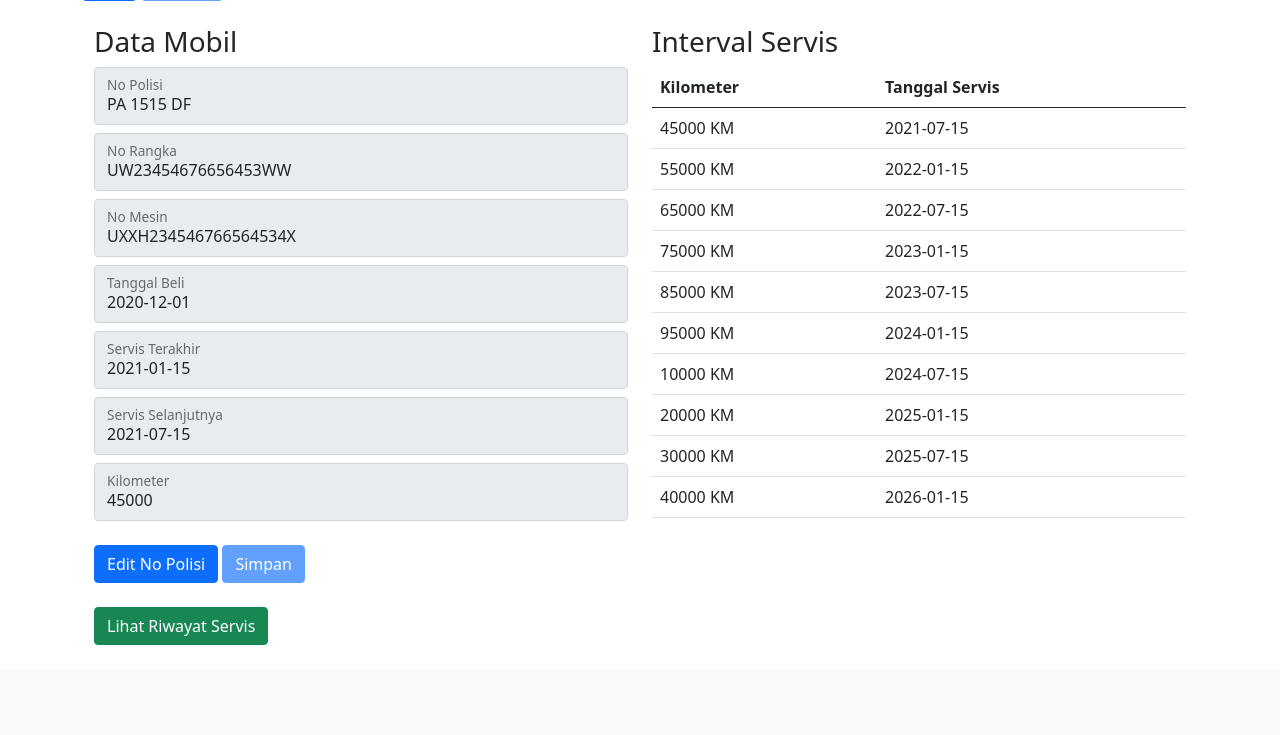
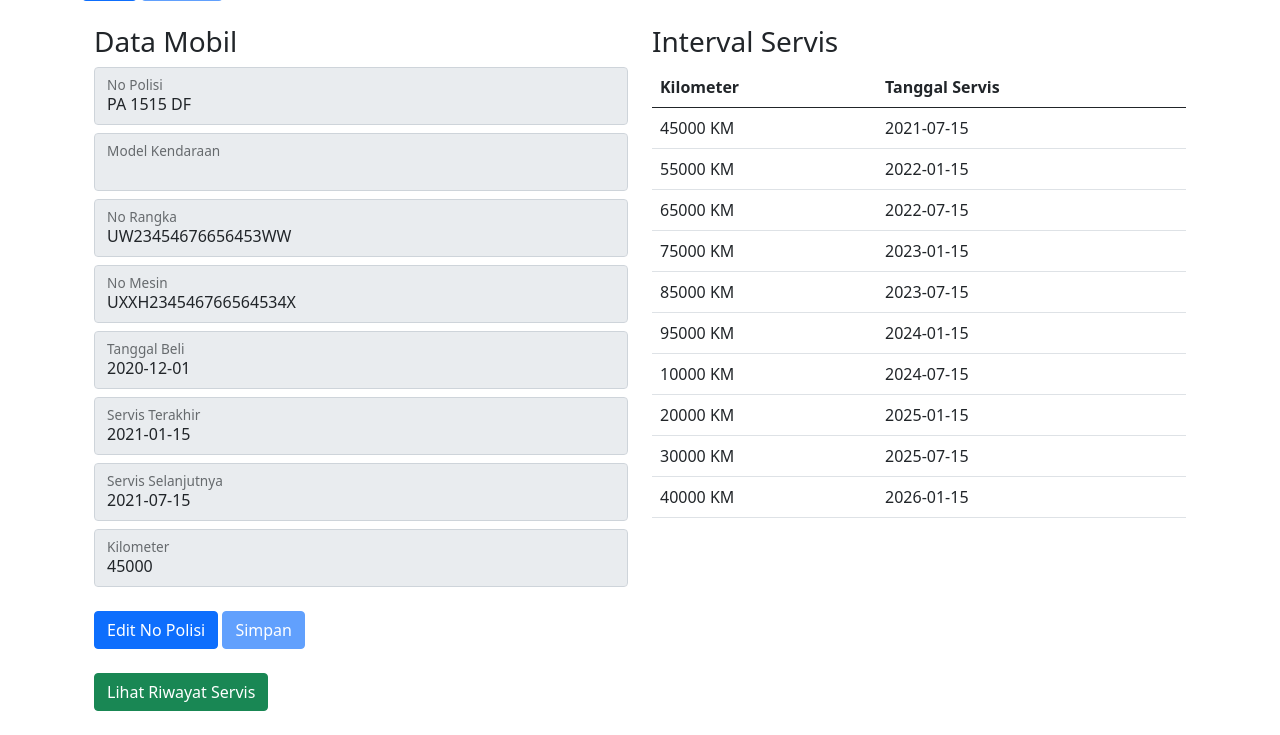
Before and after one commit to jerichosiahaya/rsa-web, a PHP site: page /detail.php?id=2&noRangka=UW23454676656453WW in a window 1280 px wide. Shown: the part 319-1054 px from the top of the page. Before the commit the page ends 964 px from the top, so only its background shows below. Run offline with PHP 8.4, Linux system fonts and the light colour scheme; data comes from the database, SQL or seed files in the repository; data that the repository does not hold is empty; some libraries are stand-ins or nearby versions.

Commit message:
Add files via upload

```diff
--- a/detail.php
+++ b/detail.php
@@ -4,7 +4,7 @@ global $id, $noRangka;
 $id = $_GET['id'];
 $noRangka = $_GET['noRangka'];
 $result = mysqli_query($conn, "select nama, alamat, telepon, noPolisi, noMesin, deliveryDate, detail_servis.noRangka, detail_servis.kilometer, tglServisTerakhir, tglServisSelanjutnya from pelanggan, mobil, detail_servis where pelanggan.id = $id and mobil.noRangka = '$noRangka' and mobil.noRangka = detail_servis.noRangka ORDER BY tglServisSelanjutnya ASC");
-
+//tambahkan model di dalam query
 
 ?>
 
@@ -29,6 +29,7 @@ $result = mysqli_query($conn, "select nama, alamat, telepon, noPolisi, noMesin,
             $alamat = $user_data['alamat'];
             $telepon = $user_data['telepon'];
             $noPolisi = $user_data['noPolisi'];
+            //$model = $user_data['model'];
             $noMesin = $user_data['noMesin'];
             $tglBeli = $user_data['deliveryDate'];
             $tglServisTerakhir = $user_data['tglServisTerakhir'];
@@ -88,6 +89,10 @@ $result = mysqli_query($conn, "select nama, alamat, telepon, noPolisi, noMesin,
                     <form class="form-floating mt-2">
                         <input type="text" class="form-control" id="noPolisi" value="<?php echo $noPolisi ?>" disabled>
                         <label for="floatingInputValue">No Polisi</label>
+                    </form>
+                    <form class="form-floating mt-2">
+                        <input type="text" class="form-control" id="model" value="<?php echo $model ?>" disabled>
+                        <label for="floatingInputValue">Model Kendaraan</label>
                     </form>
                     <form class="form-floating mt-2">
                         <input type="text" class="form-control" id="noRangka" value="<?php echo $noRangka ?>" disabled>
@@ -248,11 +253,12 @@ $result = mysqli_query($conn, "select nama, alamat, telepon, noPolisi, noMesin,
                 $("#noPolisi").attr("disabled", "disabled");
                 var noRangka = '<?php echo $noRangka ?>';
                 var noMesin = $('#noMesin').val();
+                var model = $('#model').val();
                 var noPolisi = $('#noPolisi').val();
                 var deliveryDate = $('#deliveryDate').val();
                 var id = '<?php echo $id ?>';
 
-                if (noRangka != "" & noMesin != "" && noPolisi != "" && deliveryDate != "") {
+                if (noRangka != "" & noMesin != "" && model != "" && noPolisi != "" && deliveryDate != "") {
                     $.ajax({
                         type: "POST",
                         url: "detail_edit_mobil_proses.php",
@@ -260,6 +266,7 @@ $result = mysqli_query($conn, "select nama, alamat, telepon, noPolisi, noMesin,
                         data: {
                             'noRangka': noRangka,
                             'noMesin': noMesin,
+                            'model' : model,
                             'noPolisi': noPolisi,
                             'deliveryDate': deliveryDate,
                             'id': id
--- a/detail_edit_mobil_proses.php
+++ b/detail_edit_mobil_proses.php
@@ -2,6 +2,7 @@
 include_once("include/config.php");
 
 $noRangka = $_POST['noRangka'];
+$model = $_POST['model'];
 $noMesin = $_POST['noMesin'];
 $noPolisi = $_POST['noPolisi'];
 $deliveryDate = $_POST['deliveryDate'];
@@ -9,6 +10,7 @@ $id = $_POST['id'];
 
 
 $sql = "update mobil set noMesin = '$noMesin',
+model = '$model',
 noPolisi = '$noPolisi',
 deliveryDate = '$deliveryDate',
 id = '$id'
--- a/insert.php
+++ b/insert.php
@@ -31,6 +31,7 @@ include_once("include/config.php");
             <!-- Mobil -->
             <small class="text-muted">Data mobil:</small>
             <input class="form-control form-insert" type="text" id="noPolisi" name="noPolisi" placeholder="No Polisi (Contoh: PA 1963 AU)">
+            <input class="form-control form-insert" type="text" id="model" name="noMesin" placeholder="Model Kendaraan">
             <input class="form-control form-insert" type="text" id="noMesin" name="noMesin" placeholder="No Mesin">
             <input class="form-control form-insert" type="text" id="noRangka" name="noRangka" placeholder="No Rangka (VIN)">
             <input class="form-control form-insert" type="text" id="kilometer" name="kilometer" placeholder="Kilometer">
@@ -166,6 +167,7 @@ include_once("include/config.php");
                 $("#alamat").val("");
                 $("#telepon").val("");
                 $("#noRangka").val("");
+                $("#model").val("");
                 $("#noPolisi").val("");
                 $("#noMesin").val("");
                 $("#tglServisTerakhir").val("");
@@ -188,6 +190,7 @@ include_once("include/config.php");
                 var alamat = $('#alamat').val();
                 var telepon = $('#telepon').val();
                 var noRangka = $('#noRangka').val();
+                var model = $('#model').val();
                 var noPolisi = $('#noPolisi').val();
                 var noMesin = $('#noMesin').val();
                 var kilometer = $('#kilometer').val().replace(/,| KM/g, "");
@@ -208,7 +211,7 @@ include_once("include/config.php");
                     alert(y + z);
                 }
                 */
-                if (nama != "" && alamat != "" && telepon != "" && noRangka != "" && noMesin != "" && noPolisi != "" && tglBeli != "") {
+                if (nama != "" && alamat != "" && telepon != "" && noRangka != ""  && model!="" && noMesin != "" && noPolisi != "" && tglBeli != "") {
                     $.ajax({
                         type: "POST",
                         url: "insert_proses.php",
@@ -217,6 +220,7 @@ include_once("include/config.php");
                             'alamat': alamat,
                             'telepon': telepon,
                             'noRangka': noRangka,
+                            'model': model,
                             'noPolisi': noPolisi,
                             'noMesin': noMesin,
                             'kilometer': kilometer,
--- a/insert_proses.php
+++ b/insert_proses.php
@@ -5,6 +5,7 @@ $alamat = $_POST['alamat'];
 $telepon = $_POST['telepon'];
 $noRangka = $_POST['noRangka'];
 $noPolisi = $_POST['noPolisi'];
+$model = $_POST['model'];
 $noMesin = $_POST['noMesin'];
 $kilometer = $_POST['kilometer'];
 $tglBeli = $_POST['tglBeli'];
@@ -18,7 +19,7 @@ $check = mysqli_query(
 $id = mysqli_fetch_all($check, MYSQLI_ASSOC);
 
 if (isset($id[0]['id'])) {
-    $sql2 = "insert into mobil (noRangka, noMesin, noPolisi, deliveryDate, id) values ('$noRangka', '$noMesin', '$noPolisi', '$tglBeli', " . $id[0]['id'] . ")";
+    $sql2 = "insert into mobil (noRangka, noMesin, model, noPolisi, deliveryDate, id) values ('$noRangka', '$noMesin', '$model', '$noPolisi', '$tglBeli', " . $id[0]['id'] . ")";
     $sql3 = "insert into detail_servis (idServis, kilometer, tglServisTerakhir, tglServisSelanjutnya, noRangka) values (" . $id[0]['id'] . ", $kilometer,'$tglServisTerakhir', '$tglServisSelanjutnya', '$noRangka')";
     if (mysqli_query($conn, $sql2) && mysqli_query($conn, $sql3)) {
         echo json_encode(array("statusCode" => 200));
@@ -39,7 +40,7 @@ if (isset($id[0]['id'])) {
         "select id from pelanggan where nama = '$nama'"
     );
     $id2 = mysqli_fetch_all($check2, MYSQLI_ASSOC);
-    $sql2 = "insert into mobil (noRangka, noMesin, noPolisi, deliveryDate, id) values ('$noRangka', '$noMesin', '$noPolisi', '$tglBeli', " . $id2[0]['id'] . ")";
+    $sql2 = "insert into mobil (noRangka, noMesin, noPolisi, deliveryDate, id) values ('$noRangka', '$noMesin', '$model', '$noPolisi', '$tglBeli', " . $id2[0]['id'] . ")";
     $sql3 = "insert into detail_servis (idServis, kilometer, tglServisTerakhir, tglServisSelanjutnya, noRangka) values (" . $id2[0]['id'] . ", $kilometer,'$tglServisTerakhir', '$tglServisSelanjutnya', '$noRangka')";
     if (mysqli_query($conn, $sql2) && mysqli_query($conn, $sql3)) {
         echo json_encode(array("statusCode" => 200));
```
